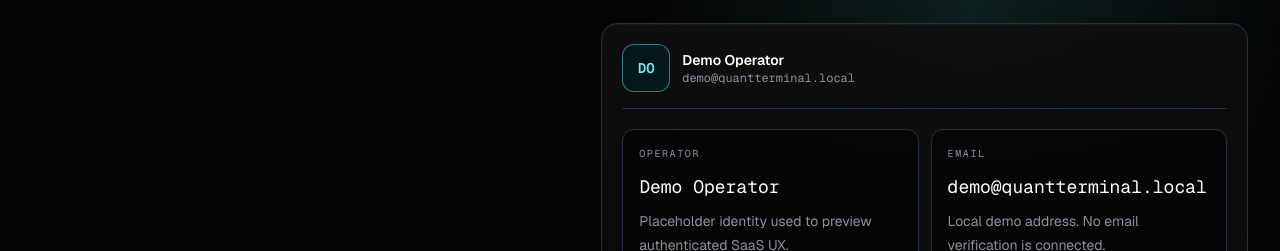
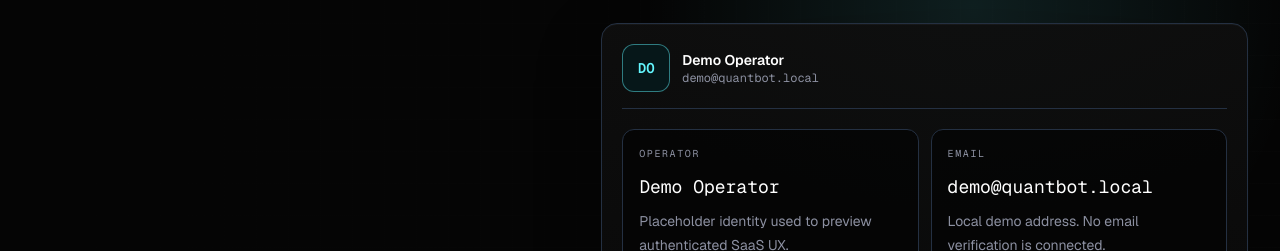
Before and after one commit to tomasgastaldi9-bit/landing-quant-page, a Next.js app: page /profile in a window 1280 px wide. Shown: the part 234-485 px from the top of the page. Built offline with nearby package versions, Linux system fonts and the light colour scheme; no server answers.

Commit message:
fix(ui): clean up QuantBot naming artifacts

```diff
--- a/app/profile/page.tsx
+++ b/app/profile/page.tsx
@@ -14,7 +14,7 @@ export default function ProfilePage() {
         },
         {
           label: "Email",
-          value: "demo@quantterminal.local",
+          value: "demo@quantbot.local",
           detail: "Local demo address. No email verification is connected.",
         },
         {
--- a/components/account-preview/account-preview-shell.tsx
+++ b/components/account-preview/account-preview-shell.tsx
@@ -77,7 +77,7 @@ export function AccountPreviewShell({
                     Demo Operator
                   </div>
                   <div className="font-mono text-xs text-[#8c90a1]">
-                    demo@quantterminal.local
+                    demo@quantbot.local
                   </div>
                 </div>
               </div>
--- a/components/auth-preview/auth-preview-shell.tsx
+++ b/components/auth-preview/auth-preview-shell.tsx
@@ -93,7 +93,7 @@ export function AuthPreviewShell({ mode }: AuthPreviewShellProps) {
                 <input
                   required
                   className={terminalInput}
-                  placeholder="demo@quantterminal.local"
+                  placeholder="demo@quantbot.local"
                   type="email"
                 />
               </label>
--- a/components/dashboard/dashboard-shell.tsx
+++ b/components/dashboard/dashboard-shell.tsx
@@ -180,7 +180,7 @@ export function DashboardShell({
                 Execution / Risk Monitoring
               </div>
               <h1 className="mt-3 text-3xl font-semibold leading-tight tracking-normal text-white sm:text-5xl">
-                Institutional Quant Terminal
+                QuantBot Operator Terminal
               </h1>
             </div>
             <p className="max-w-xl font-mono text-xs leading-6 text-[#8c90a1]">
--- a/components/waitlist/access-request-shell.tsx
+++ b/components/waitlist/access-request-shell.tsx
@@ -42,7 +42,7 @@ export function AccessRequestShell() {
               Request Private Beta Access
             </h1>
             <p className="mt-6 max-w-xl text-base leading-7 text-[#c2c6d8] sm:text-lg">
-              Join the institutional research waitlist for Quant Terminal&apos;s demo
+              Join the institutional research waitlist for QuantBot&apos;s demo
               execution terminal, alpha research workspace, and risk monitoring
               environment.
             </p>
```
